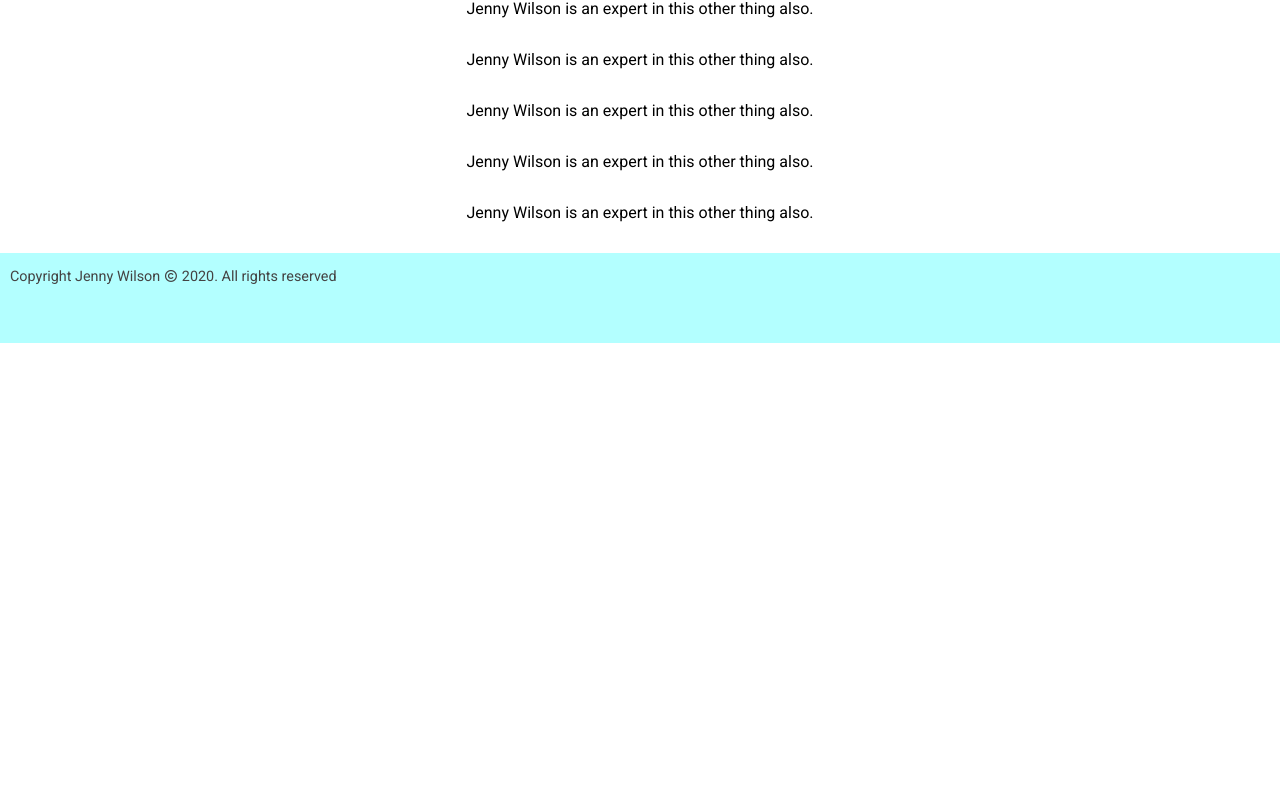
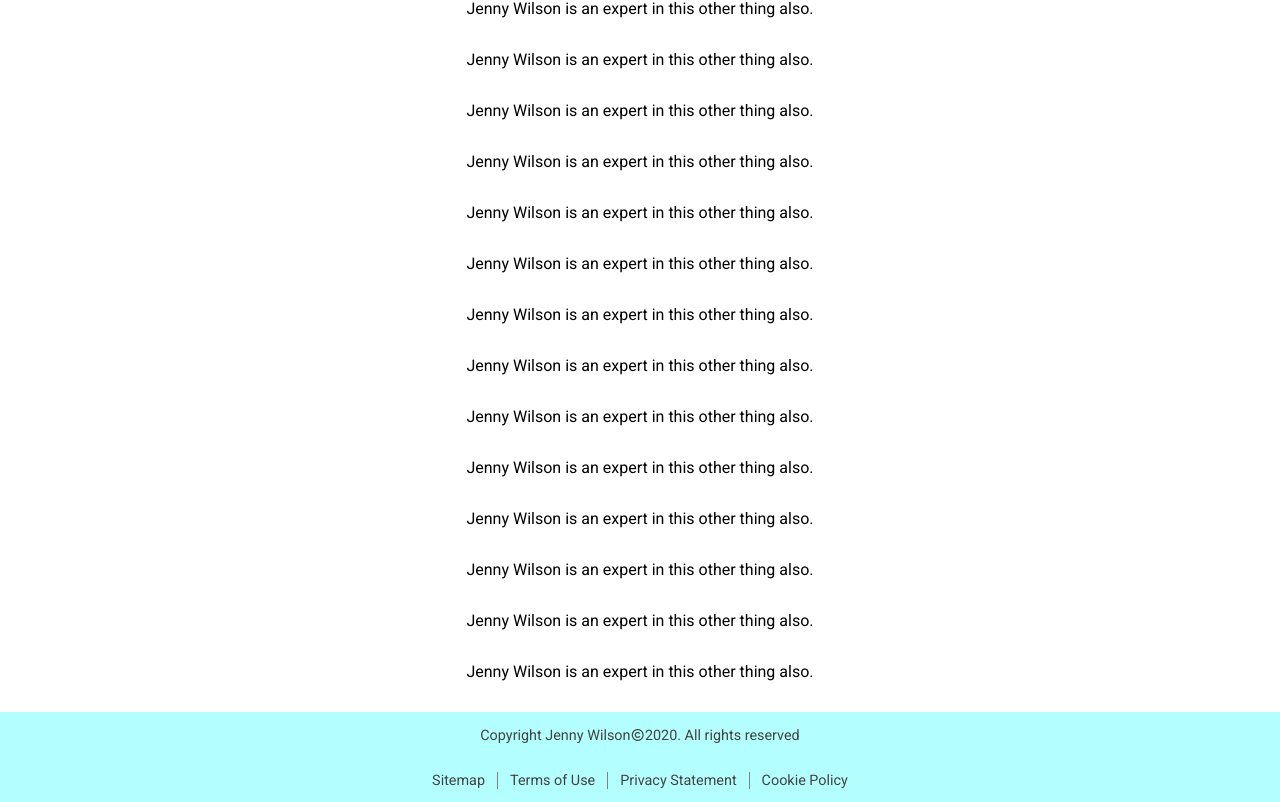
Before and after one commit to peter-lancaster/ed-psychologist, a React (Create React App) app: page / in a window 1280 px wide. Shown: the part 1127-1929 px from the top of the page. Before the commit the page ends 1470 px from the top, so only its background shows below. Built offline with nearby package versions, Linux system fonts and the light colour scheme; a web font is replaced by a local one.

Commit message:
detail added to footer

```diff
--- a/src/App.css
+++ b/src/App.css
@@ -237,6 +237,7 @@ main {
 
 .homepage-main {
   display : flex;
+  margin : 0px 50px 15px 50px;
   flex-direction : column;
   align-items : center;
 }
@@ -287,7 +288,6 @@ main {
 
 
 .homepage-welcome-message {
-  margin : 0px 50px 15px 50px;
   display : flex;
   flex-direction : column;
   align-items : center;
@@ -299,7 +299,6 @@ main {
 /* ====================================================================== */
 
 .about-page-main {
-
   display : flex;
   flex-direction : column;
   align-items : center;
@@ -368,15 +367,23 @@ footer {
   height : 90px;
 
   display : flex;
-  justify-content : flex-start;
+  align-items : center;
+  flex-direction : column;
   color: rgb(68, 67, 67);
   font-size : 0.9em;
   background:#b3ffff;
 }
 
-footer > p {
-  padding-left : 10px;
+.footer-link {
+  padding: 0px 12px 0px 12px;
+  border-left : 1px var(--mid-grey) solid;
 }
+
+.footer-link:nth-child(1) {
+
+  border-left : none;
+}
+
 
 /* ====================================================================== */
 /* BURGER NAVIGATION CSS */
--- a/src/Footer.js
+++ b/src/Footer.js
@@ -2,7 +2,18 @@ import React from "react"
 
 function Footer() {
     return(<footer>
-        <p>Copyright Jenny Wilson <span><i className="ri-copyright-line"></i></span> 2020. All rights reserved </p>
+        <p>
+            Copyright Jenny Wilson
+            <span><i className="ri-copyright-line"></i></span>
+            2020. All rights reserved
+        </p>
+        <p>
+            <span className="footer-link">Sitemap</span>
+            <span className="footer-link">Terms of Use</span>
+            <span className="footer-link">Privacy Statement</span>
+            <span className="footer-link">Cookie Policy</span>
+
+        </p>
 
     </footer>)
 }
--- a/src/components/About.js
+++ b/src/components/About.js
@@ -15,6 +15,16 @@ function About() {
             <p>I also have experience in this.</p>
             <p>I also have experience in this.</p>
             <p>I also have experience in this.</p>
+            <p>I also have experience in this.</p>
+            <p>I also have experience in this.</p>
+            <p>I also have experience in this.</p>
+            <p>I also have experience in this.</p>
+            <p>I also have experience in this.</p>
+            <p>I also have experience in this.</p>
+            <p>I also have experience in this.</p>
+            <p>I also have experience in this.</p>
+            <p>I also have experience in this.</p>
+            <p>I also have experience in this.</p>
 
     </div>)
 }
--- a/src/components/Home.js
+++ b/src/components/Home.js
@@ -21,6 +21,15 @@ function Home() {
             <p>Jenny Wilson is an expert in this other thing also.</p>
             <p>Jenny Wilson is an expert in this other thing also.</p>
             <p>Jenny Wilson is an expert in this other thing also.</p>
+            <p>Jenny Wilson is an expert in this other thing also.</p>
+            <p>Jenny Wilson is an expert in this other thing also.</p>
+            <p>Jenny Wilson is an expert in this other thing also.</p>
+            <p>Jenny Wilson is an expert in this other thing also.</p>
+            <p>Jenny Wilson is an expert in this other thing also.</p>
+            <p>Jenny Wilson is an expert in this other thing also.</p>
+            <p>Jenny Wilson is an expert in this other thing also.</p>
+            <p>Jenny Wilson is an expert in this other thing also.</p>
+            <p>Jenny Wilson is an expert in this other thing also.</p>
         </div>
     </div>
     )
```
